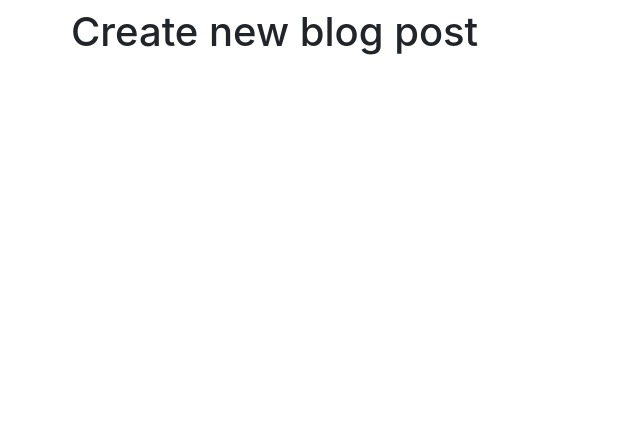
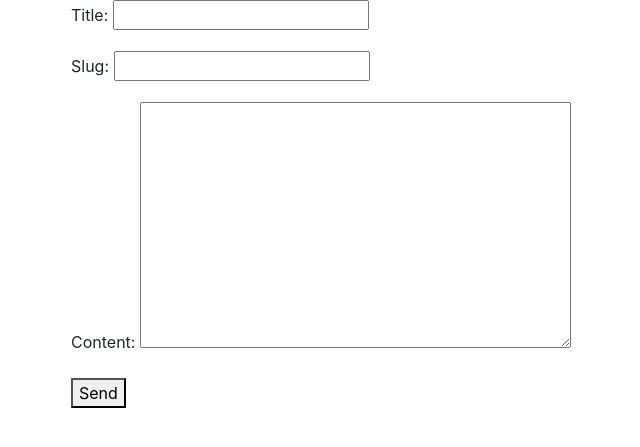
Before and after one commit to caprioara/django-blog, a Django app: page /blog-new/ in a window 1280 px wide. Shown: the top 447 px of the page, without its empty margins (299-939 px from the left). Run offline with Django 3.2, Linux system fonts and the light colour scheme; some libraries are stand-ins or nearby versions.

Commit message:
form validation, database connection to blog-new

```diff
--- /dev/null
+++ b/src/blog/forms.py
@@ -0,0 +1,23 @@
+from django import forms
+
+from .models import BlogPost
+
+class BlogPostForm(forms.Form):
+	title = forms.CharField()
+	slug = forms.SlugField()
+	content = forms.CharField(widget=forms.Textarea)
+
+class BlogPostModelForm(forms.ModelForm):
+	# Override title
+	# title = forms.CharField()
+
+	class Meta:
+		model = BlogPost
+		fields = ['title', 'slug', 'content']
+
+	def clean_title(self, *args, **kwargs):
+		title = self.cleaned_data.get('title')
+		qs = BlogPost.objects.filter(title_iexact=title)
+		if qs.exists():
+			raise forms.ValidationError("This title has already been used. Try agian.")
+		return title
--- a/src/blog/models.py
+++ b/src/blog/models.py
@@ -4,7 +4,7 @@ from django.contrib.auth.models import User
 # Create your models here.
 class BlogPost(models.Model):
 	# id = midels.IntegerField() # pk
-	title = models.TextField()
+	title = models.CharField(max_length=150)
 	slug = models.SlugField(unique=True)
 	content = models.TextField(null=True, blank=True)
 
--- a/src/blog/views.py
+++ b/src/blog/views.py
@@ -1,7 +1,8 @@
 from django.http import Http404
 from django.shortcuts import render, get_object_or_404
 
-from  .models import BlogPost
+from .models import BlogPost
+from .forms import BlogPostForm, BlogPostModelForm
 
 def blog_post_detail_page(request, slug):
 	print("Django says", request.method, request.path, request.user)
@@ -29,8 +30,19 @@ def blog_post_list_view(request):
 def blog_post_create_view(request):
 	# create objects
 	# ? use a form
-	template_name = "blog/create.html"
-	context = {'form': None}
+	form = BlogPostModelForm(request.POST or None)
+	if form.is_valid():
+		# Manipulation Data
+
+		# obj = form.save(commit=False)
+		# obj.title = form.cleaned_data.get("title") + "0"
+		# obj.save()
+
+		form.save()
+		form = BlogPostModelForm()
+	template_name = "form.html"
+	# template_name = "blog/create.html"
+	context = {'form': form}
 	return render(request, template_name, context)
 
 def blog_post_detail_view(request, slug):
@@ -51,3 +63,21 @@ def blog_post_delete_view(request):
 	template_name = "blog/delete.html"
 	context = {'object': obj}
 	return render(request, template_name, context)
+
+# def blog_post_create_view(request):
+# 	# create objects
+# 	# ? use a form
+# 	form = BlogPostForm(request.POST or None)
+# 	if form.is_valid():
+# 		obj = BlogPost.objects.create(**form.cleaned_data)
+# 		form = BlogPostForm()
+# 	template_name = "form.html"
+# 	# template_name = "blog/create.html"
+# 	context = {'form': form}
+# 	return render(request, template_name, context)
+
+# obj = BlogPost.objects.create(title=title)
+
+# obj = BlogPost()
+# obj.title = title
+# obj.save()
--- a/src/templates/base.html
+++ b/src/templates/base.html
@@ -14,7 +14,6 @@
     <div class="container">
       <div class="row">
         <div class="col-6 mx-auto">
-          <h1>{{ title }}</h1>
           {% block content %}
 
           {% endblock%}
--- /dev/null
+++ b/src/templates/form.html
@@ -0,0 +1,15 @@
+{% extends 'base.html' %}
+
+{% block content %}
+
+{% if title %}
+	<h1>{{ title }}</h1>
+{% endif %}
+
+<form method="POST" action=".">
+	{% csrf_token %}
+	{{ form.as_p }}
+	<button type="submit">Send</button>
+</form>
+
+{% endblock %}
```
Also changed, not shown: src/blog_django/forms.py (added, +12 -0 lines), src/blog_django/views.py (+10 -1 lines), src/templates/blog_post_delete.html (deleted, +0 -8 lines), src/templates/blog_post_detail.html (deleted, +0 -8 lines), src/templates/blog_post_update.html (deleted, +0 -8 lines), src/db.sqlite3.
